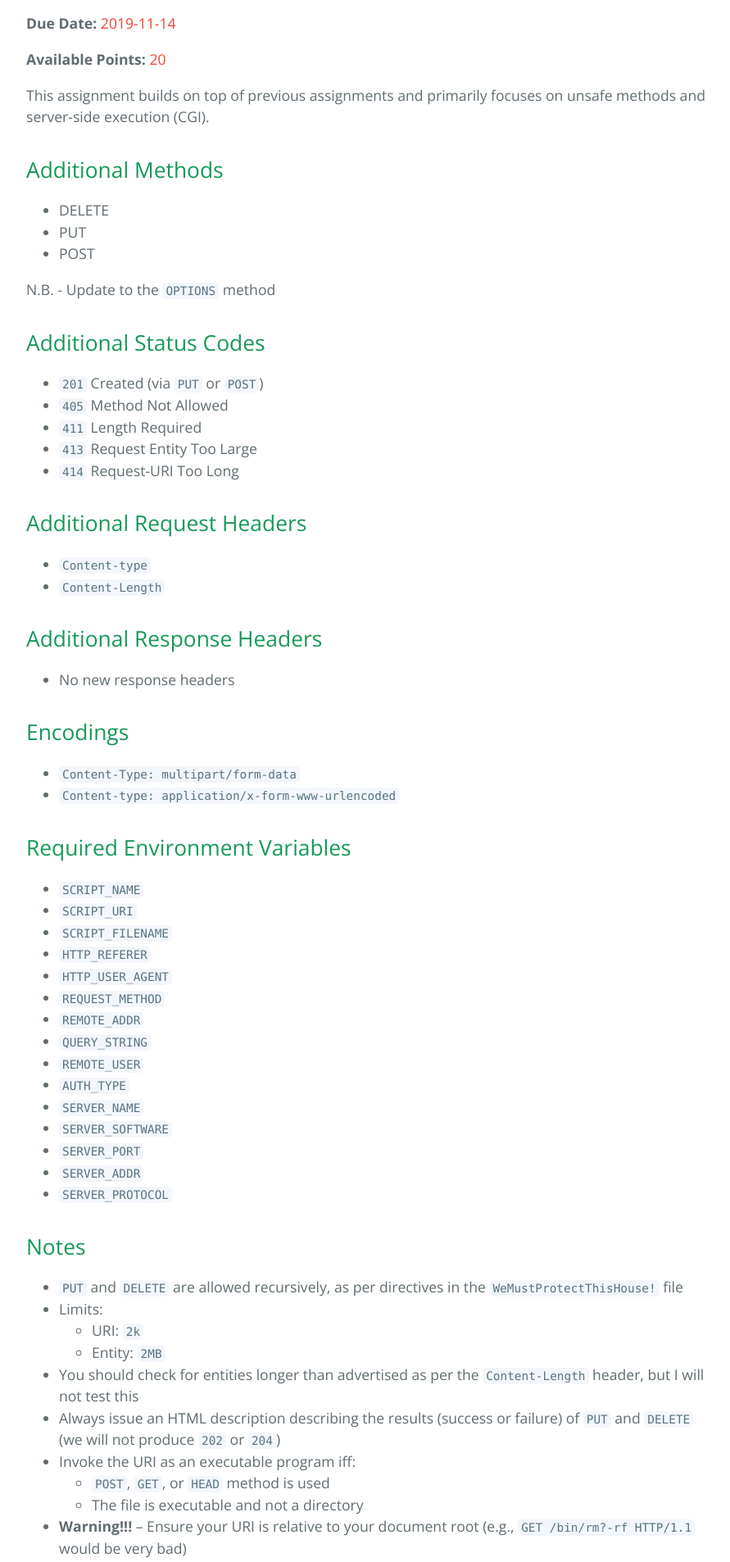
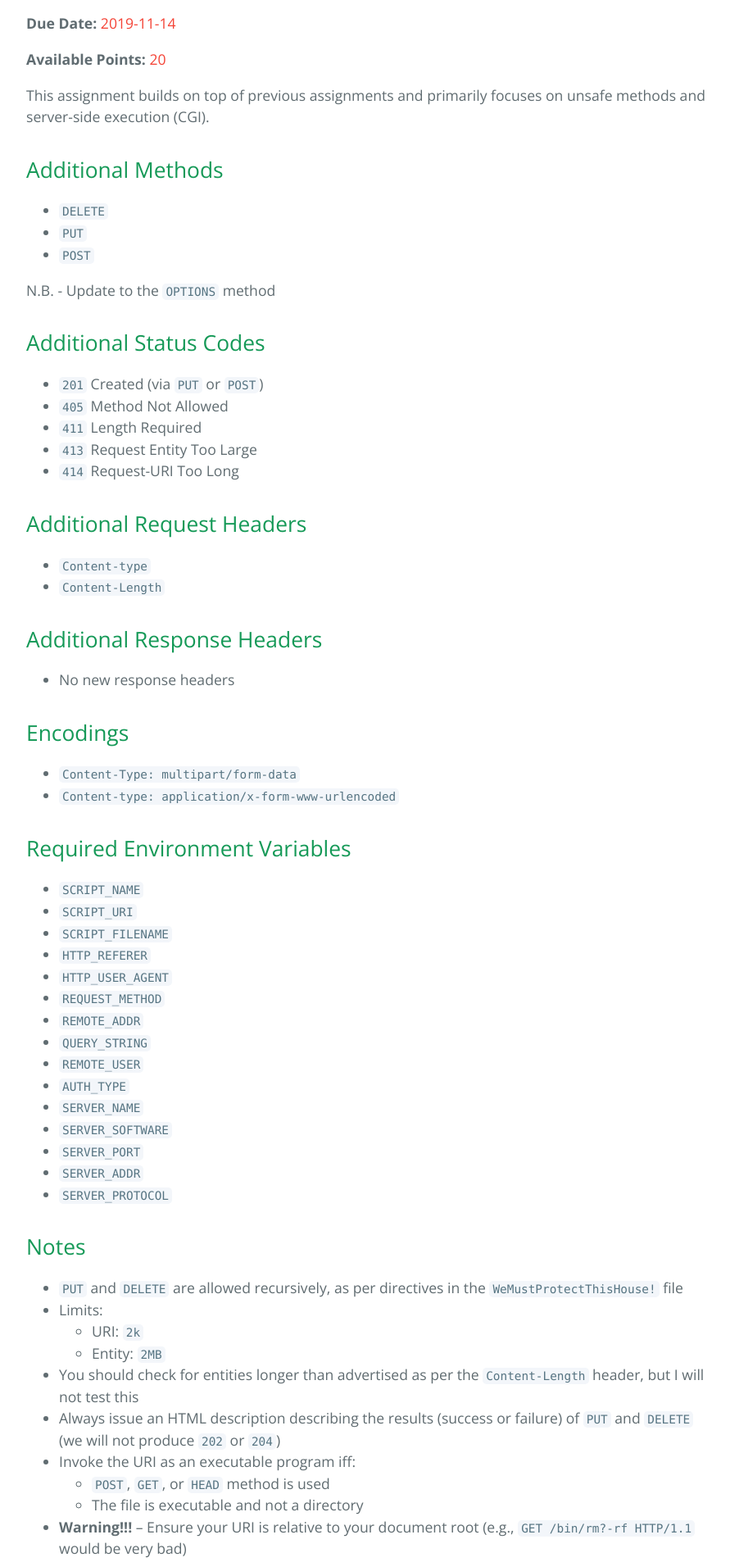
Before and after one commit to cs531-f19/cs531-f19.github.io, a Jekyll site: the page built from assignments/assignment-5.md, in a window 1280 px wide. Shown: the part 342-2248 px from the top of the page at 82% size, without its empty margins (192-1083 px from the left). Built offline with Jekyll 4.4.1, drawn with Linux system fonts in a browser that asks for light colours; the repository's description, which GitHub fills in, is left out.

```diff
--- a/assignments/assignment-5.md
+++ b/assignments/assignment-5.md
@@ -4,9 +4,9 @@ title: Assignment 5
 
 ## Additional Methods
 
-* DELETE
-* PUT
-* POST
+* `DELETE`
+* `PUT`
+* `POST`
 
 N.B. - Update to the `OPTIONS` method
 
```
